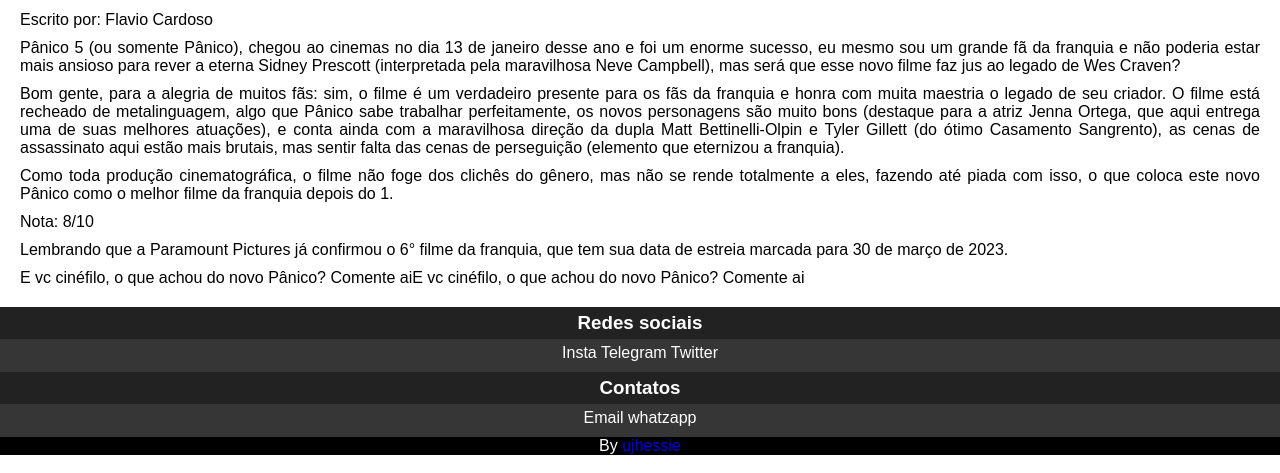
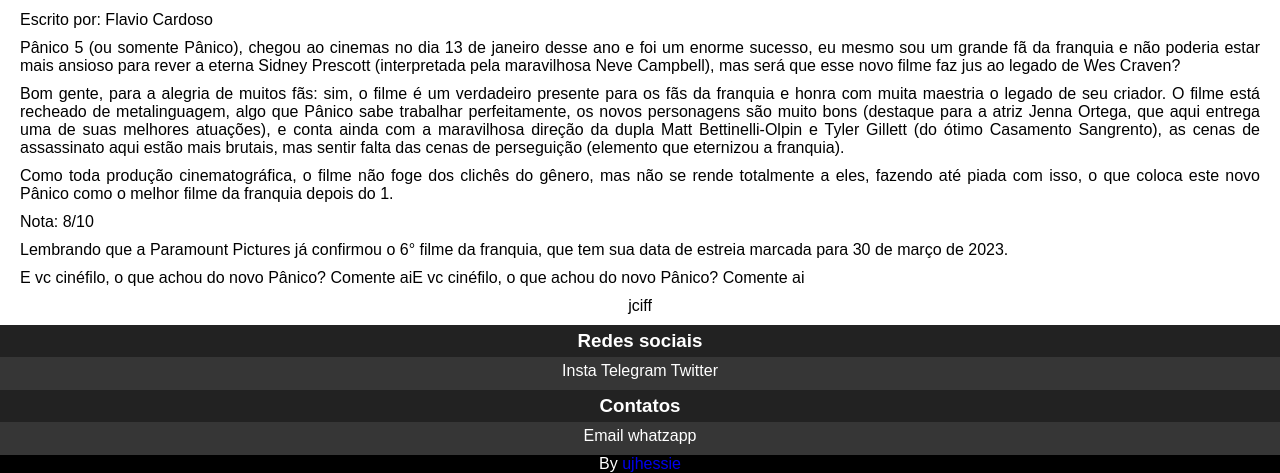
Before and after one commit to ujhessie/PitacoDC, a plain HTML site: page index.html in a window 1280 px wide. Shown: the part 385-858 px from the top of the page. Drawn offline with Linux system fonts and the light colour scheme.

Commit message:
update index.html

```diff
--- a/index.html
+++ b/index.html
@@ -25,6 +25,7 @@
       <p>Lembrando que a Paramount Pictures já confirmou o 6° filme da franquia, que tem sua data de estreia marcada para 30 de março de 2023.</p>
       <p>E vc cinéfilo, o que achou do novo Pânico? Comente aiE vc cinéfilo, o que achou do novo Pânico? Comente ai</p>
 
+      jciff
     </article>
   </main>
   <footer>
```
